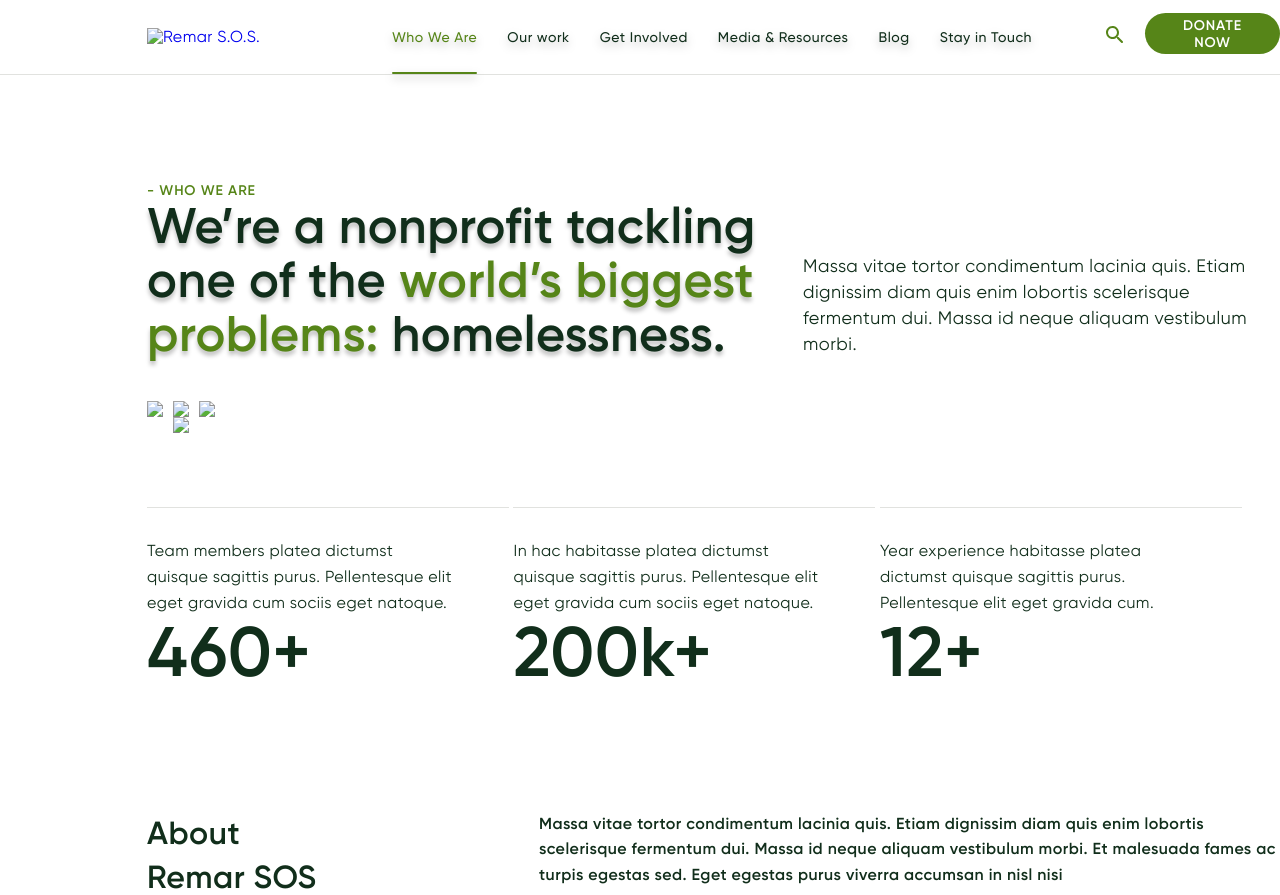
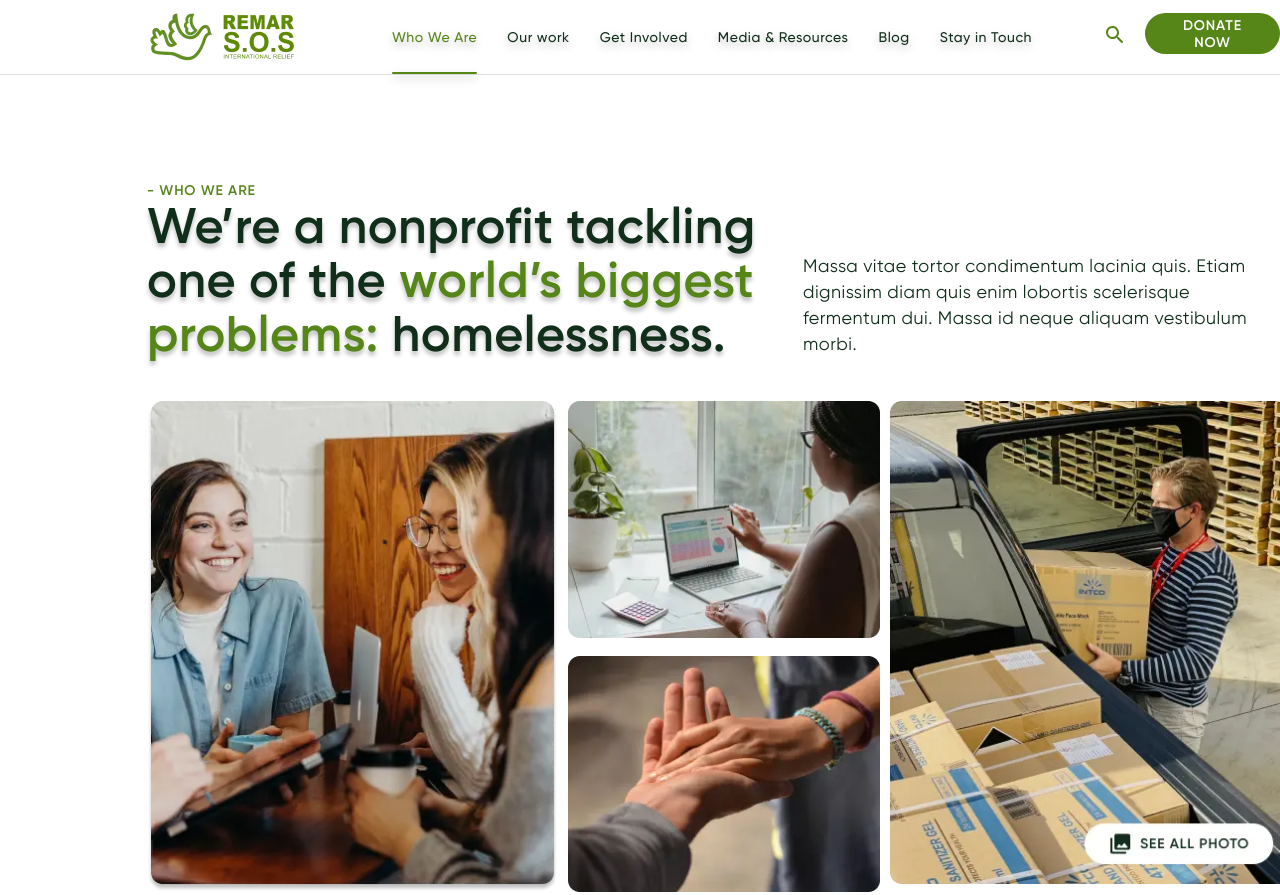
Before and after one commit to AVKostin/Remar, a website: page index.html in a window 1280 px wide. Shown: the top 895 px of the page. Drawn offline with Linux system fonts and the light colour scheme; the site is published under a folder, as on GitHub Pages, so addresses that start at the root find nothing.

Commit message:
restore links for images

```diff
--- a/index.html
+++ b/index.html
@@ -4,7 +4,7 @@
         <meta charset="UTF-8" />
         <meta http-equiv="X-UA-Compatible" content="IE=edge" />
         <meta name="viewport" content="width=device-width, initial-scale=1.0" />
-        <title>Remar S.O.S.</title>
+        <title>Who We Are</title>
         <link rel="stylesheet" href="./src/css/style.css" />
     </head>
     <body>
@@ -12,7 +12,7 @@
     <header class="header header-border">
         <div class="container header-container">
             <nav class="header-navigation">
-                <a href="/" class="header-logo link"><img alt="Remar S.O.S." src="/src/images/Logo_149.webp"></a>
+                <a href="/" class="header-logo link"><img alt="Remar S.O.S." src="./src/images/Logo_149.webp"></a>
                 <ul class="header-list list">
                     <li class="header-item">
                         <a class="header-link link current currentLink" href="./who_we_are.html">Who We Are</a>
@@ -48,6 +48,7 @@
             <div class="donate">
                 <button class="donate_btn">donate now</button>
     </header>
+
     <section class="hero">
         <div class="container">
             <!-- section Who we are -->
@@ -59,17 +60,18 @@
                 </div>
             </div>
             <div class="hero_img">
-                <picture><img src="/src/images/smiling_girls.webp"></picture>
+                <picture><img src="./src/images/smiling_girls.webp"></picture>
 
             <div class="hero_img_center">
-            <picture ><img src="/src/images/girl_with_notebook.webp"></picture>
-            <picture><img src="/src/images/hands.webp"></picture>
+            <picture ><img src="./src/images/girl_with_notebook.webp"></picture>
+            <picture><img src="./src/images/hands.webp"></picture>
             </div>
                 <div class="hero_img">
-                <picture><img src="/src/images/box_in_car.webp"></picture>
+                <picture><img src="./src/images/box_in_car.webp"></picture>
             </div>
         </div>
     </section>
+
     <section class="preferences">
         <div class="container">
             <div class="pref_text_block">
@@ -127,8 +129,8 @@
             </div>
         </div>
     </div>
+    </section>
 
-    </section>
     <section class="approach">
         <div class="container">
         <!-- section -- Our approach -->
@@ -141,8 +143,8 @@
                 <div class="approach_table">
             </div>
         </div>
+    </section>
 
-    </section>
     <section class="time-to-do">
         <div class="container">
         <!-- section -- Our approach -->
@@ -215,7 +217,7 @@
                     <li class="footer-menu_item">Our work</li>
                     <li class="footer-menu_item">Where we work</li>
             </div>
-             <div>
+            <div>
                 <ul class="footer-menu_list list" >
                     <li class="footer-menu_item">Get involved</li>
                     <li class="footer-menu_item">Become a volunteer</li>
@@ -242,7 +244,7 @@
         <div class="container">
             <div class="footer_social_block">
             <a href="/" class="footer-logo link">
-                <img alt="Remar S.O.S." src="/src/images/Logo_132.webp"></a>
+                <img alt="Remar S.O.S." src="./src/images/Logo_132.webp"></a>
 
         <div class="footer_social__icons">
             <ul class="social-list list">
@@ -301,11 +303,8 @@
             </ul>
         </div>
         <div class="copyright">&copy; 2000<script>new Date().getFullYear()>2010&&document.write("-"+new Date().getFullYear());</script>, Remar. All Rights Reserved.</div>
-
-
         </div>
         </div>
-
     </footer>
     </body>
 </html>
```
